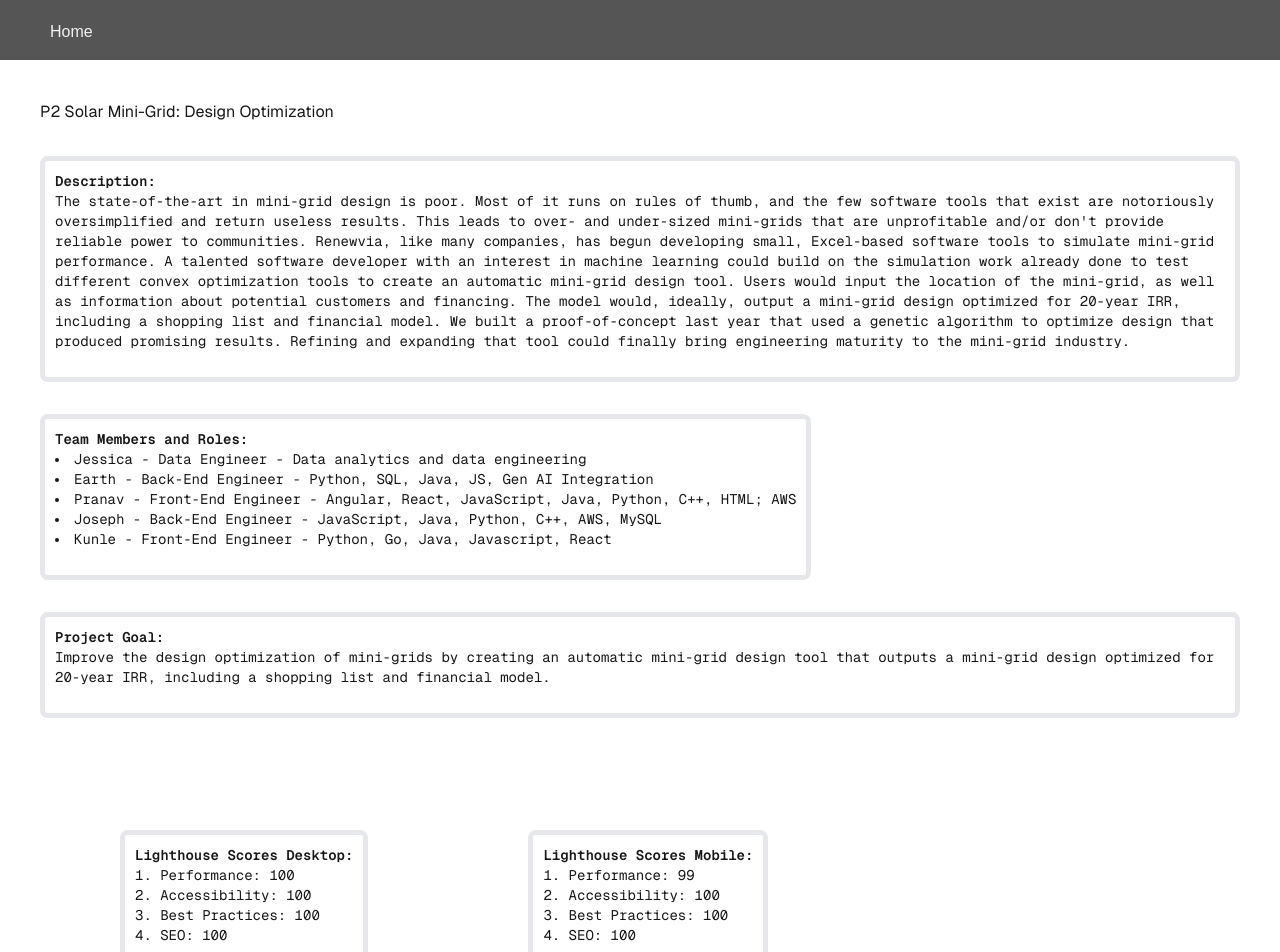
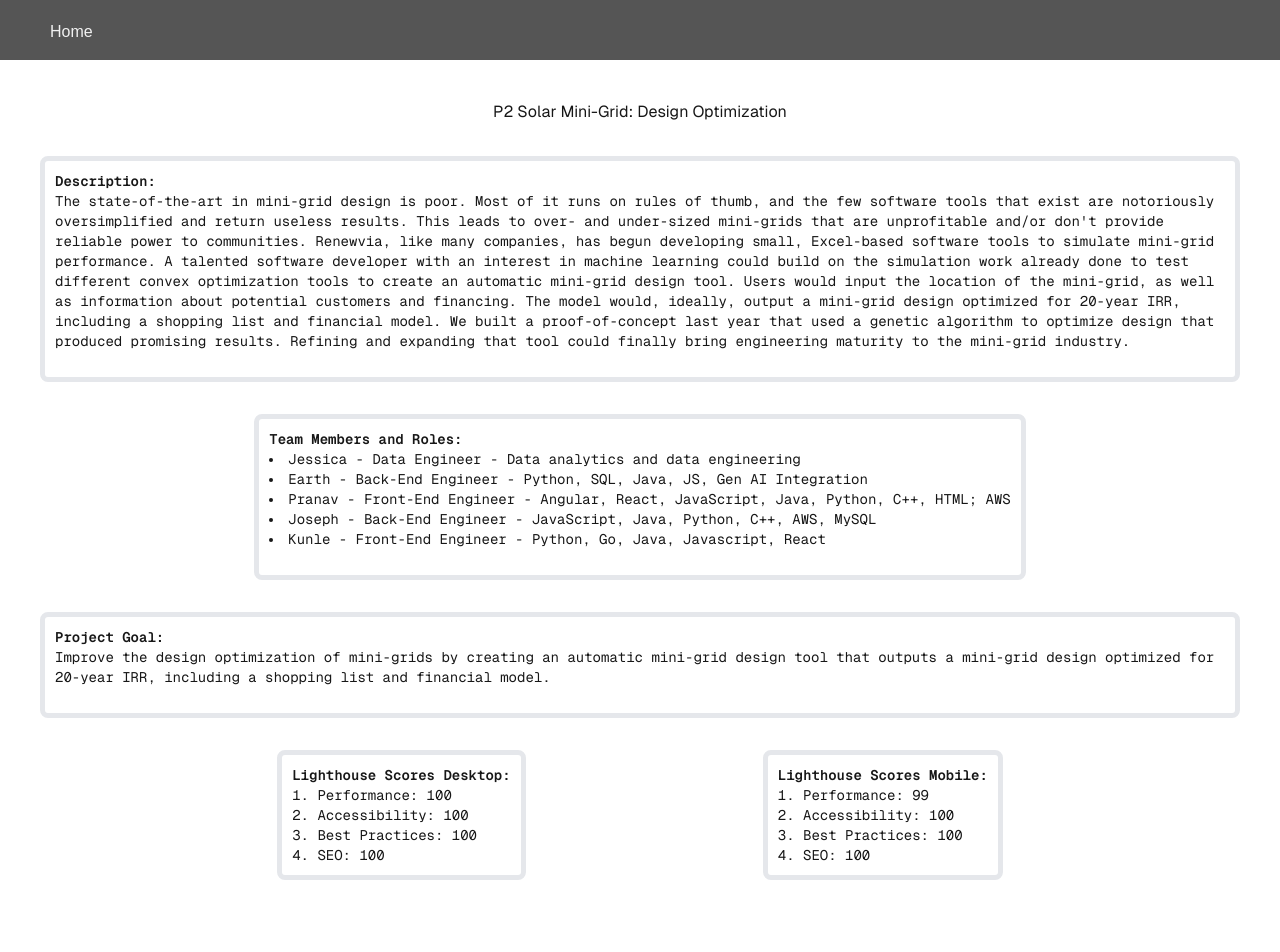
Before and after one commit to MgenGlder/nextjs-boilerplate, a Next.js app: page / in a window 1280 px wide. Shown: the top 952 px of the page. After the commit the page ends 880 px from the top, so only its background shows below. Built offline with nearby package versions, Linux system fonts and the light colour scheme.

Commit message:
fix: Fixes styling and justifies to center

```diff
--- a/app/globals.css
+++ b/app/globals.css
@@ -21,6 +21,11 @@
   background: #555;
   color: #f1f1f1;
 }
+
+.custom-justify-evenly {
+  justify-content: space-evenly;
+  width: 100%;
+}
 body {
   color: var(--foreground);
   background: var(--background);
--- a/app/page.tsx
+++ b/app/page.tsx
@@ -7,7 +7,6 @@ export default function Home() {
   const [state, setState] = useState(false)
 
   useEffect(function mount() {
-    console.log(window.matchMedia('(max-width: 768px)').matches)
     setState(window.matchMedia('(max-width: 768px)').matches);
   })
 
@@ -16,8 +15,8 @@ export default function Home() {
       <div className="sticky-header">
         <h2>Home</h2>
       </div>
-      <div className={`${state ? '' : 'grid'}grid-rows-[20px_1fr_20px] items-center justify-items-center min-h-screen p-8 pb-10 sm:p-10 font-[family-name:var(--font-geist-sans)]`}>
-        <main className={`${state ? '' : 'flex'} flex-col gap-8 row-start-2 items-center sm:items-start`}>
+      <div className={`${state ? '' : 'grid'} grid-rows-[20px_1fr_20px] min-h-screen p-8 pb-10 sm:p-10 font-[family-name:var(--font-geist-sans)]`}>
+        <main className={`${state ? '' : 'flex'} flex-col items-center gap-8`}>
           <h1><a href="https://github.com/MgenGlder/P2-Solar-Mini-Grid-Design-Optimization">P2 Solar Mini-Grid: Design Optimization</a></h1>
 
           {/* Brief Project Description */}
@@ -49,8 +48,8 @@ export default function Home() {
           </section>
 
         {/* Lighthouse Scores */}
-        <div className="flex">
-          <section className="text-sm text-center sm:text-left font-[family-name:var(--font-geist-mono)] border-thick m-20">
+        <div className="flex custom-justify-evenly">
+          <section className="text-sm text-center sm:text-left font-[family-name:var(--font-geist-mono)] border-thick">
             <h2 className="font-bold">Lighthouse Scores Desktop:</h2>
             <ul className="list-inside list-decimal">
               <li>Performance: 100</li>
@@ -59,7 +58,7 @@ export default function Home() {
               <li>SEO: 100</li>
             </ul>
           </section>
-          <section className="text-sm text-center sm:text-left font-[family-name:var(--font-geist-mono)] border-thick m-20">
+          <section className="text-sm text-center sm:text-left font-[family-name:var(--font-geist-mono)] border-thick">
             <h2 className="font-bold">Lighthouse Scores Mobile:</h2>
             <ul className="list-inside list-decimal">
               <li>Performance: 99</li>
```
